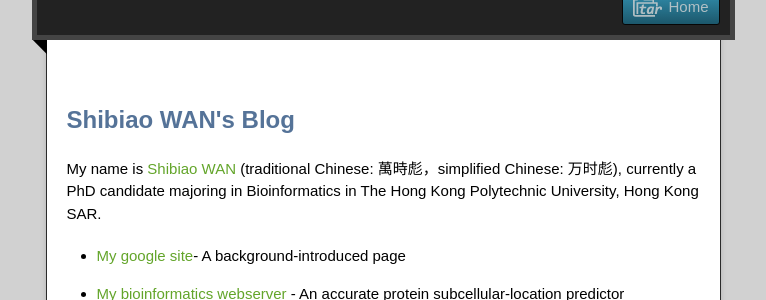
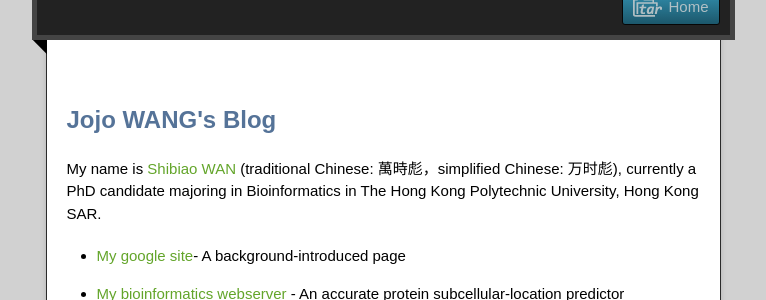
Before and after one commit to jojowang17/jekyll_demo, a Jekyll site: the page built from index.html, in a window 1280 px wide. Shown: the part 213-513 px from the top of the page, without its empty margins (257-1023 px from the left). Built offline with Jekyll 4.4.1, drawn with Linux system fonts in a browser that asks for light colours; nearby versions of some CDN libraries.

Commit message:
Update index.html

```diff
--- a/index.html
+++ b/index.html
@@ -1,6 +1,6 @@
 ---
 layout: default
-title: Shibiao WAN's Blog
+title: Jojo WANG's Blog
 ---
 
 　　<h2>{{ page.title }}</h2>
```
